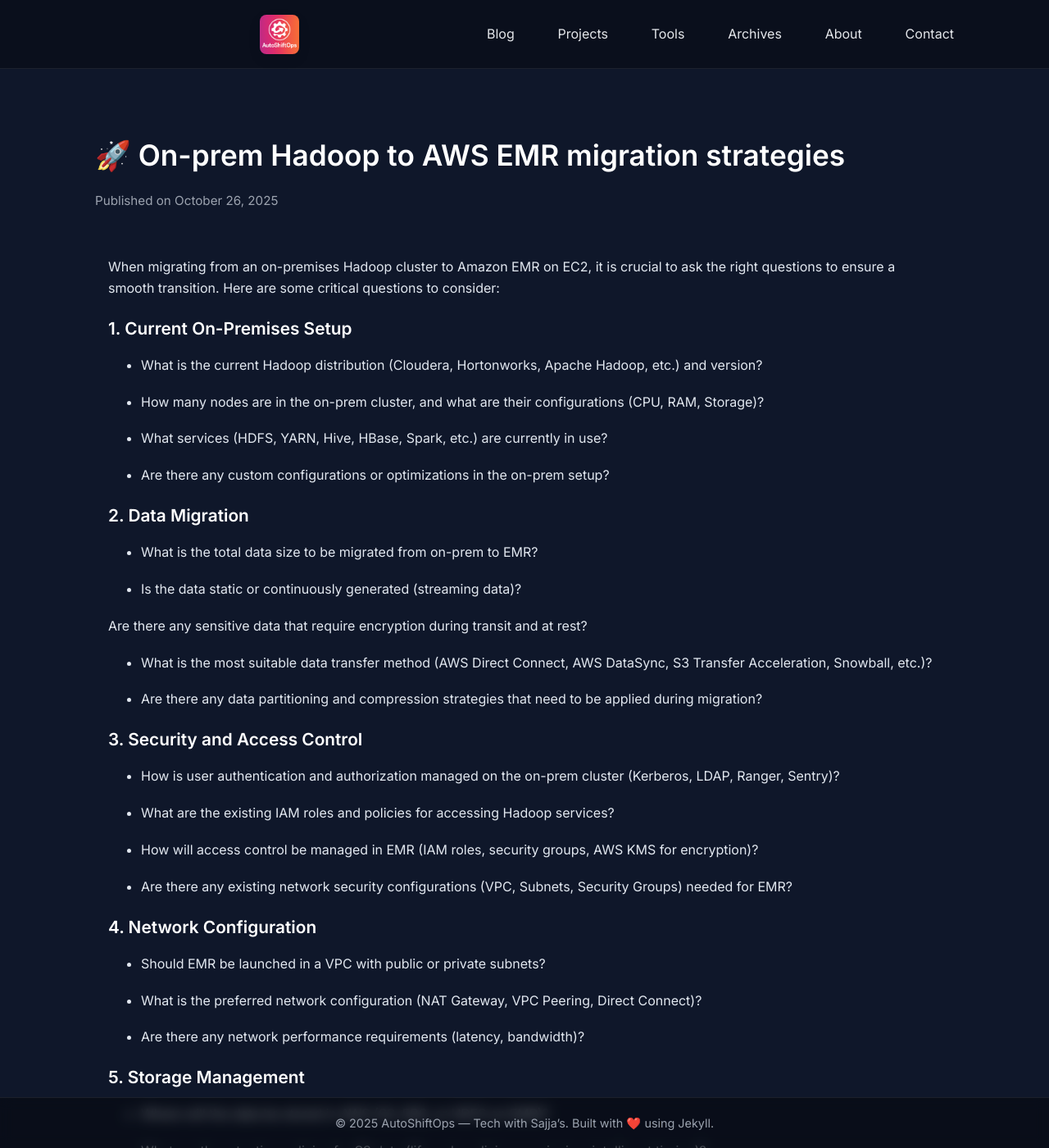
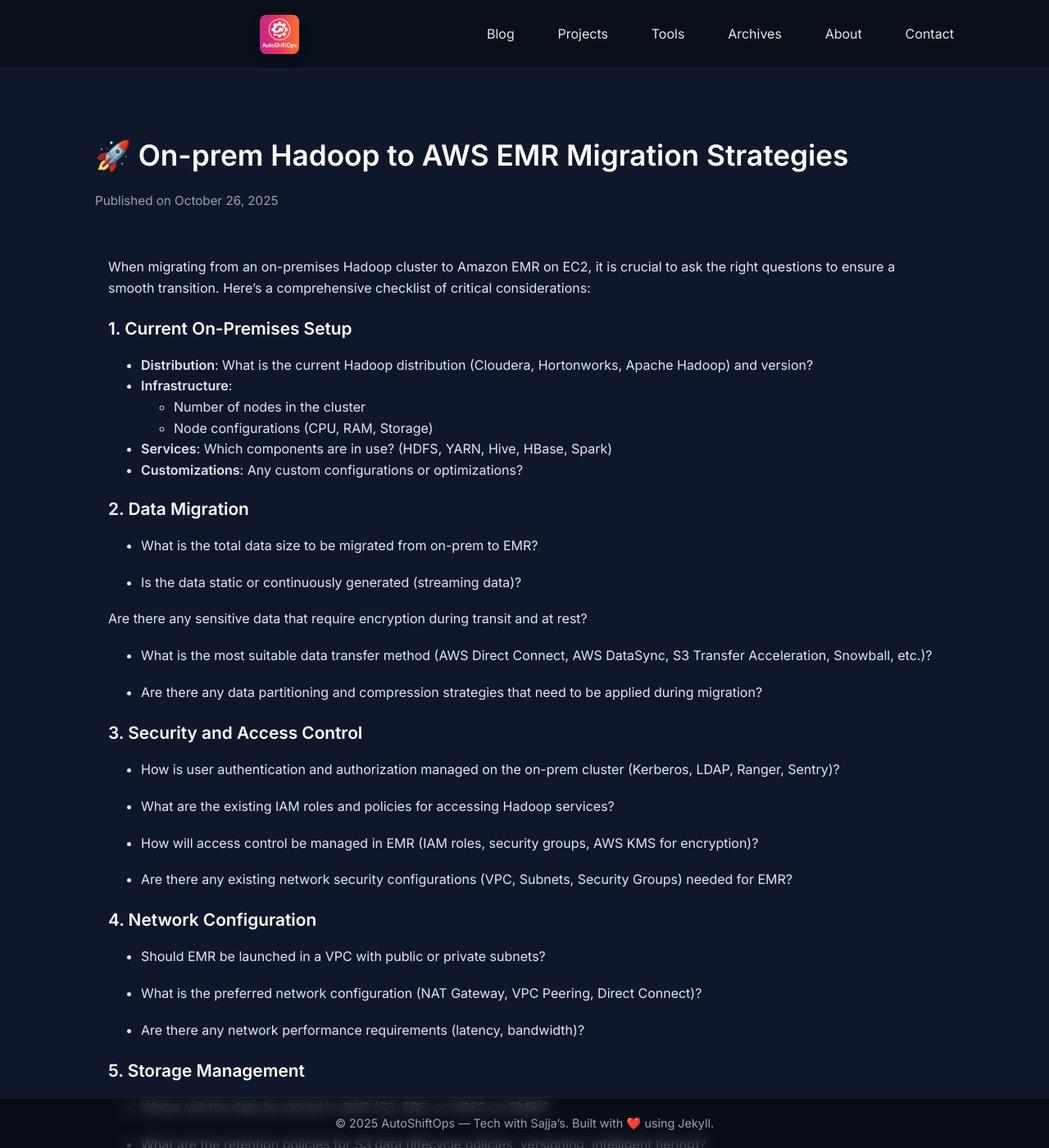
Before and after one commit to AutoShiftOps/autoshiftops.github.io, a Jekyll site: the page built from _posts/2025-10-26-onprem-hadoop-to-aws-emr-migration.md, in a window 1280 px wide and 1400 px high. Shown: the whole window at 82% size. Built offline with Jekyll 4.4.1, drawn with Linux system fonts in a browser that asks for light colours; some of the changed text lies outside the part shown.

```diff
--- a/Gemfile
+++ b/Gemfile
@@ -2,7 +2,6 @@
 
 gem "jekyll", "~> 4.4.1"
 gem "jekyll-paginate-v2"
-# gem "jekyll-paginate"
 gem "jekyll-tagging"
 gem "jekyll-seo-tag"
 gem "jekyll-feed"
--- a/_config.yml
+++ b/_config.yml
@@ -1,12 +1,3 @@
-# title: "Tech with Sajja’s"
-# description: "DevOps, Cloud, Automation, and Career Growth"
-# baseurl: ""
-# url: "https://autoshiftops.com"
-# theme: null
-# plugins:
-#   - jekyll-seo-tag
-#   - jekyll-feed
-
 theme: null
 title: "AutoShiftOps"
 description: "Tech with Sajja’s — DevOps, Cloud & AI simplified"
@@ -23,18 +14,14 @@
 plugins:
   - jekyll-feed
   - jekyll-seo-tag
-  # - jekyll-paginate
   - jekyll-sitemap
-  # - jekyll-tagging    # uncomment when building via Actions
-  - jekyll-paginate-v2   # uncomment when building via Actions
-
-# paginate: 6
-# paginate_path: "/page:num/"
+  - jekyll-tagging    # uncomment when building via Actions
+  - jekyll-paginate-v2
 
 # Optional advanced config for v2
 pagination:
   enabled: true
-  per_page: 2
+  per_page: 6
   title: ":title - page :num"
   permalink: '/blog/:num/'
   sort_field: 'date'
--- a/_posts/2025-10-26-onprem-hadoop-to-aws-emr-migration.md
+++ b/_posts/2025-10-26-onprem-hadoop-to-aws-emr-migration.md
@@ -1,23 +1,23 @@
 ---
 layout: post
-title: '🚀 On-prem Hadoop to AWS EMR migration strategies'
+title: '🚀 On-prem Hadoop to AWS EMR Migration Strategies'
 date: 2025-10-26
-categories: [DevOps, Hadoop, EMR]
-tags: [automation, migration, AWS]
-description: "How to perform on-prem Hadoop to EMR migration?"
+categories: [DevOps, Hadoop]
+tags: [automation, migration, AWS, EMR]
+description: "A comprehensive guide to migrating on-premises Hadoop clusters to Amazon EMR - covering planning, execution, and validation phases."
+# image: /assets/images/posts/hadoop-emr-migration.jpg
 ---
 
-When migrating from an on-premises Hadoop cluster to Amazon EMR on EC2, it is crucial to ask the right questions to ensure a smooth transition. Here are some critical questions to consider:
+When migrating from an on-premises Hadoop cluster to Amazon EMR on EC2, it is crucial to ask the right questions to ensure a smooth transition. Here's a comprehensive checklist of critical considerations:
 
 ## 1. Current On-Premises Setup
 
-- What is the current Hadoop distribution (Cloudera, Hortonworks, Apache Hadoop, etc.) and version?
-
-- How many nodes are in the on-prem cluster, and what are their configurations (CPU, RAM, Storage)?
-
-- What services (HDFS, YARN, Hive, HBase, Spark, etc.) are currently in use?
-
-- Are there any custom configurations or optimizations in the on-prem setup?
+* **Distribution**: What is the current Hadoop distribution (Cloudera, Hortonworks, Apache Hadoop) and version?
+* **Infrastructure**:
+  - Number of nodes in the cluster
+  - Node configurations (CPU, RAM, Storage)
+* **Services**: Which components are in use? (HDFS, YARN, Hive, HBase, Spark)
+* **Customizations**: Any custom configurations or optimizations?
 
 ## 2. Data Migration
 
@@ -97,8 +97,25 @@
 
 ## 10. Post-Migration Validation and Testing
 
-- What are the acceptance criteria for successful migration (data integrity, performance, security)?
+* **Acceptance Criteria**:
+  - Data integrity validation
+  - Performance benchmarks
+  - Security compliance checks
+* **Testing Strategy**:
+  - Job migration validation
+  - Application functionality testing
+  - Performance testing
+* **Rollback Plan**:
+  - Fallback procedures
+  - Data recovery strategy
+  - Service continuity plan
 
-- How will migrated jobs and applications be tested on EMR?
+---
 
-- Are there any rollback strategies in case of migration failure?
+> **Pro Tip**: Start with a small proof-of-concept migration before attempting the full production workload migration.
+
+## Additional Resources
+
+* [AWS EMR Migration Guide](https://aws.amazon.com/emr/resources/)
+* [EMR Best Practices](https://docs.aws.amazon.com/emr/latest/ManagementGuide/emr-plan.html)
+* [Migration Cost Calculator](https://calculator.aws/#/createCalculator/EMR)
--- a/mkdocs_bakcup/CNAME
+++ /dev/null
@@ -1 +0,0 @@
-autoshiftops.com
```
Also changed, not shown: _pages/blog.md (+1 -1 lines), mkdocs_backup.yml (deleted, +0 -52 lines), mkdocs_bakcup/about.md (deleted, +0 -13 lines), mkdocs_bakcup/contact.md (deleted, +0 -11 lines), mkdocs_bakcup/index.md (deleted, +0 -53 lines), mkdocs_bakcup/javascripts/scroll-top.js (deleted, +0 -8 lines), mkdocs_bakcup/roadmap.md (deleted, +0 -19 lines), mkdocs_bakcup/stylesheets/custom.css (deleted, +0 -44 lines), assets/images/posts/hadoop-emr-migration.jpg (added), mkdocs_bakcup/img/logo.png (deleted).
